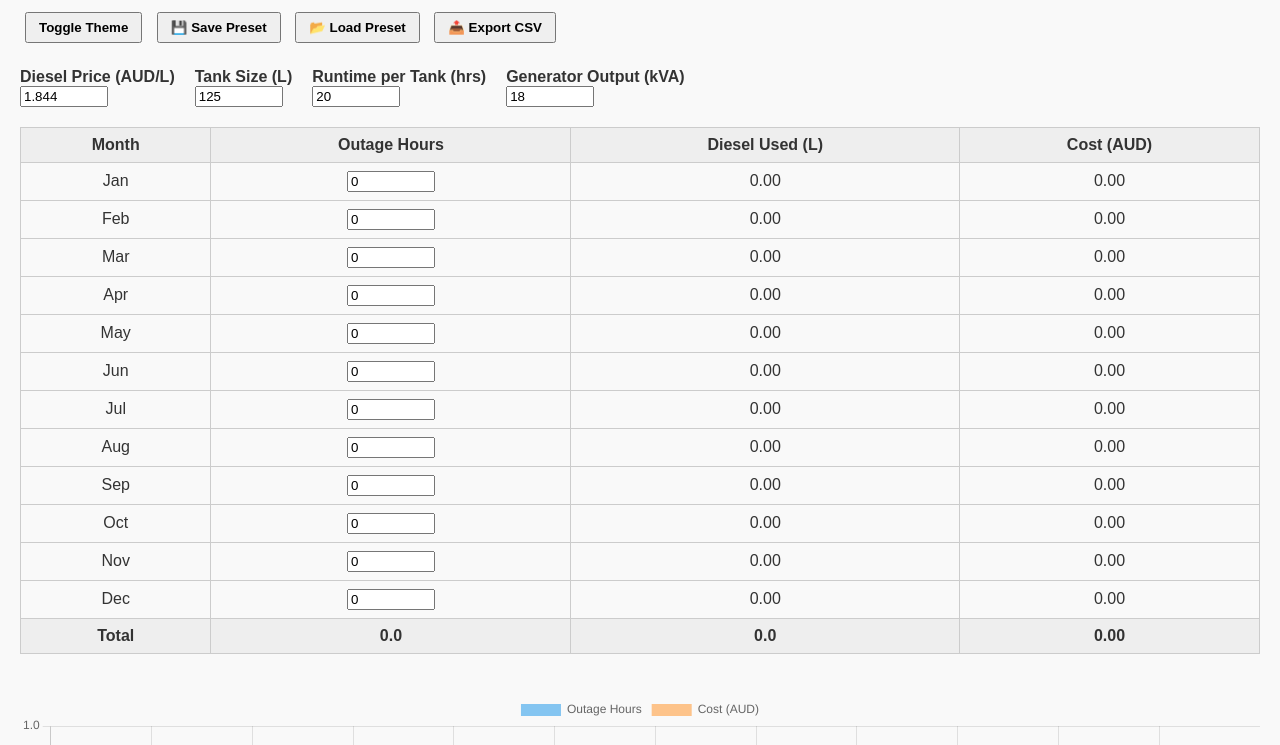
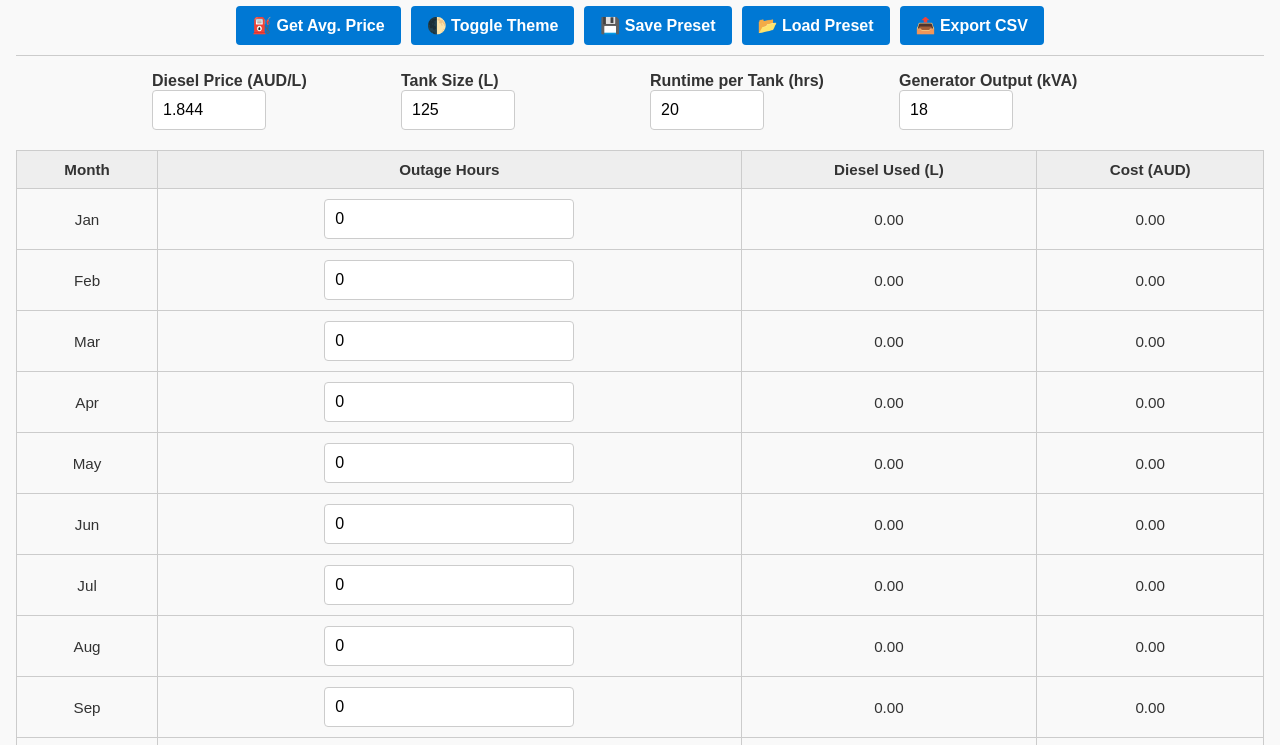
Before and after one commit to antzsmt/generator-calculator, a plain HTML site: page index.html in a window 1280 px wide. Shown: the part 73-818 px from the top of the page. Drawn offline with nearby package versions, Linux system fonts and the light colour scheme.

Commit message:
Refactor index.html for better UX and new features
Updated layout and styling for improved user experience and added functionality to fetch average diesel prices.

```diff
--- a/index.html
+++ b/index.html
@@ -20,46 +20,68 @@
     font-family: Arial, sans-serif;
     background: var(--bg);
     color: var(--text);
-      margin: 20px;
+    margin: 0;
+    padding: 0 1rem 2rem;
     transition: background 0.3s, color 0.3s;
   }
   h1 {
     text-align: center;
+    margin: 1rem 0;
   }
   .controls {
+    position: sticky;
+    top: 0;
+    background: var(--bg);
+    z-index: 1000;
+    padding: 10px 0;
     display: flex;
-      justify-content: space-between;
     flex-wrap: wrap;
-      margin-bottom: 20px;
+    justify-content: center;
+    gap: 10px;
+    border-bottom: 1px solid #ccc;
   }
   .inputs {
     display: flex;
     flex-wrap: wrap;
     gap: 20px;
-      margin-bottom: 20px;
+    justify-content: center;
+    margin: 1rem 0;
   }
   .inputs label {
     display: flex;
     flex-direction: column;
     font-weight: bold;
+    min-width: 140px;
   }
   input[type="number"] {
-      width: 80px;
+    width: 40%;
+    padding: 10px;
+    font-size: 1rem;
+    border: 1px solid #ccc;
+    border-radius: 4px;
   }
   button {
-      margin: 5px;
-      padding: 6px 12px;
+    padding: 10px 16px;
+    font-size: 1rem;
     font-weight: bold;
     cursor: pointer;
+    border: none;
+    border-radius: 4px;
+    background-color: #0078d4;
+    color: white;
+  }
+  button:hover {
+    background-color: #005fa3;
   }
   table {
     width: 100%;
     border-collapse: collapse;
     margin-top: 20px;
+    font-size: 0.95rem;
   }
   th, td {
     border: 1px solid #ccc;
-      padding: 8px;
+    padding: 10px 6px;
     text-align: center;
   }
   th {
@@ -67,6 +89,26 @@
   }
   canvas {
     margin-top: 40px;
+    max-width: 100%;
+  }
+
+  /* Responsive tweaks */
+  @media (max-width: 768px) {
+    .inputs {
+      flex-direction: column;
+      align-items: stretch;
+    }
+    .inputs label {
+      width: 100%;
+    }
+    .controls {
+      flex-direction: column;
+      align-items: center;
+    }
+    button {
+      width: 100%;
+      max-width: 300px;
+    }
   }
 </style>
 </head>
@@ -74,12 +116,11 @@
   <h1>Generator Cost Calculator</h1>
 
   <div class="controls">
-    <div>
-      <button onclick="toggleTheme()">Toggle Theme</button>
+  <button onclick="getAvgPrice()">⛽ Get Avg. Price</button>
+  <button onclick="toggleTheme()">🌓 Toggle Theme</button>
   <button onclick="savePreset()">💾 Save Preset</button>
   <button onclick="loadPreset()">📂 Load Preset</button>
   <button onclick="exportCSV()">📤 Export CSV</button>
-    </div>
   </div>
 
   <div class="inputs">
@@ -259,6 +300,38 @@
       URL.revokeObjectURL(url);
     }
 
+	function getAvgPrice() {
+  const url = "https://www.fuelwatch.wa.gov.au/fuelwatch/fuelWatchRSS?Product=2&Suburb=Gidgegannup";
+
+  fetch(url)
+    .then(response => response.text())
+    .then(str => {
+      const parser = new DOMParser();
+      const xml = parser.parseFromString(str, "application/xml");
+      const items = xml.querySelectorAll("item");
+      const prices = [];
+
+      items.forEach(item => {
+        const priceText = item.querySelector("price").textContent;
+        const price = parseFloat(priceText);
+        if (!isNaN(price)) prices.push(price);
+      });
+
+      if (prices.length > 0) {
+        const avg = prices.reduce((a, b) => a + b, 0) / prices.length;
+        document.getElementById("dieselPrice").value = avg.toFixed(3);
+        update();
+        alert(`Average diesel price from ${prices.length} stations: ${avg.toFixed(3)} AUD/L`);
+      } else {
+        alert("No diesel prices found for Gidgegannup.");
+      }
+    })
+    .catch(err => {
+      console.error("Failed to fetch diesel prices:", err);
+      alert("Could not fetch diesel prices. Please try again later.");
+      });
+	}
+
     // Load theme preference on page load
     window.onload = () => {
       if (localStorage.getItem("theme") === "dark") {
```
Lines whose indentation alone changed are shown as unchanged.
